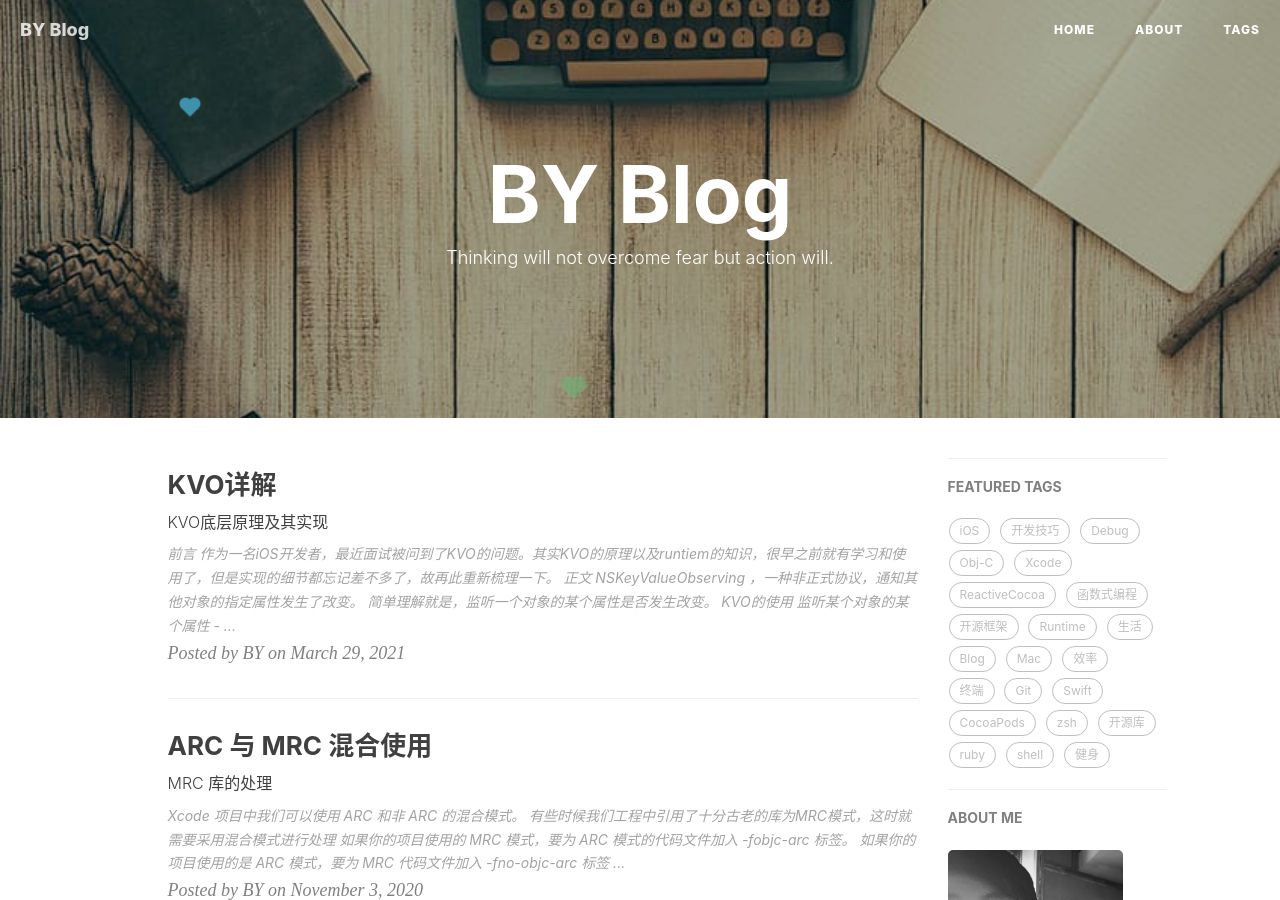
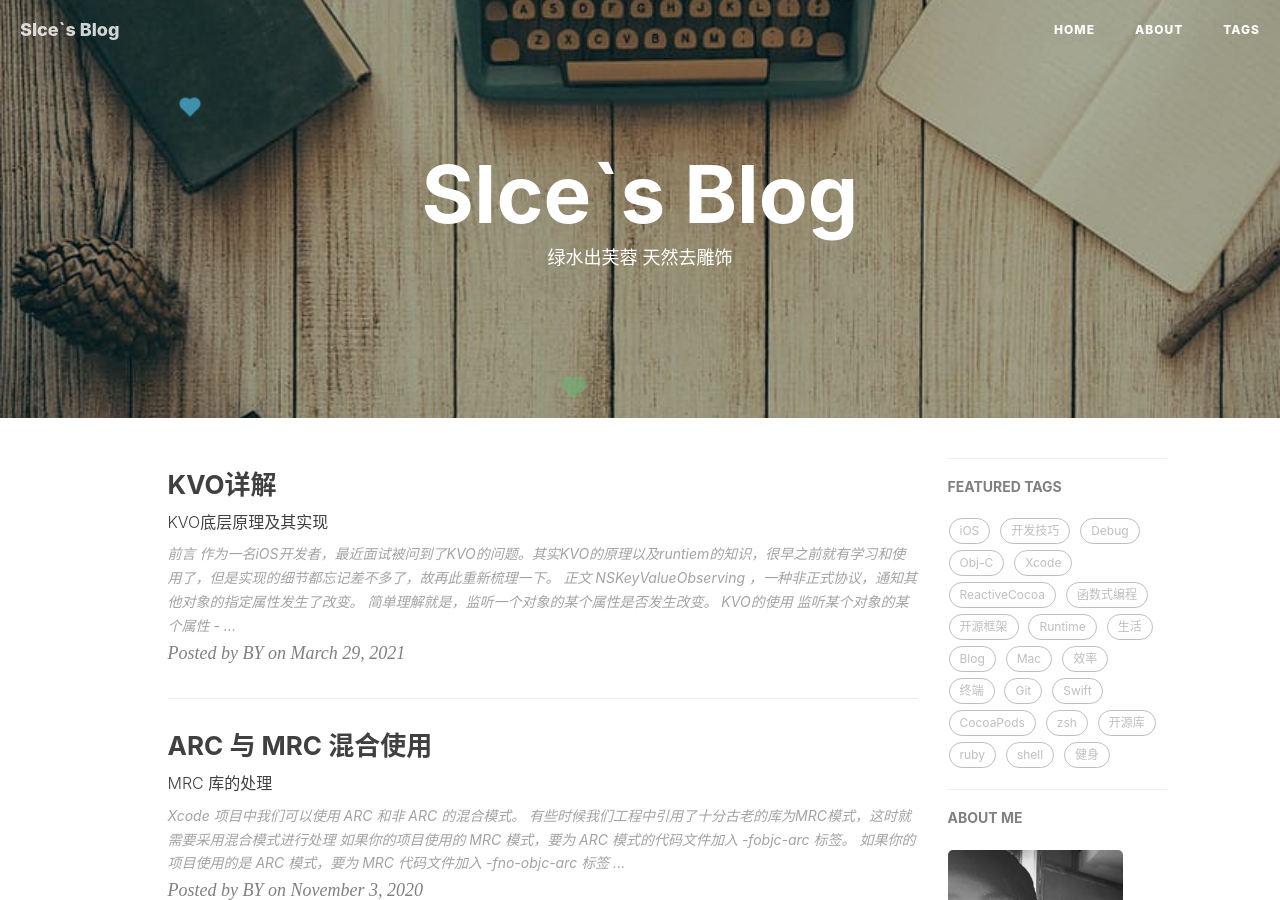
Before and after one commit to imoisture/imoisture.github.io, a Jekyll site: the page built from index.html, in a window 1280 px wide and 900 px high. Built offline with Jekyll 4.4.1, drawn with Linux system fonts in a browser that asks for light colours; nearby versions of some CDN libraries; the list of posts is cut into pages by our own code; comment, search, counter and statistics services are not loaded; some of the changed lines change nothing that is shown; some of the changed text lies outside the part shown.

Commit message:
edit blog config

```diff
--- a/_config.yml
+++ b/_config.yml
@@ -1,13 +1,13 @@
 # Site settings
-title: BY Blog
-SEOTitle: 柏荧的博客 | BY Blog
+title: SIce`s Blog
+SEOTitle: 冰冰的个人主页 | BY Blog
 header-img: img/post-bg-desk.jpg
 email: qiubaiying@gmail.com
 description: "Every failure is leading towards success."
-keyword: "BY, BY Blog, 柏荧的博客, qiubaiying, 邱柏荧, iOS, Apple, iPhone"
-url: "http://qiubaiying.github.io"          # your host, for absolute URL
+keyword: "BY, BY Blog, 冰冰的博客, sice, littleShan, 单亦冰, iOS, Apple, iPhone"
+url: "https://imoisture.github.io/"          # your host, for absolute URL
 baseurl: ""      # for example, '/blog' if your blog hosted on 'host/blog'
-github_repo: "https://github.com/qiubaiying/qiubaiying.github.io.git" # you code repository
+github_repo: "https://github.com/imoisture/imoisture.github.io" # you code repository
 
 # Sidebar settings
 sidebar: true                           # whether or not using Sidebar.
--- a/index.html
+++ b/index.html
@@ -1,6 +1,6 @@
 ---
 layout: page
-description: "Thinking will not overcome fear but action will."
+description: "绿水出芙蓉 天然去雕饰"
 ---
 
 {% for post in paginator.posts %}
@@ -19,7 +19,8 @@ description: "Thinking will not overcome fear but action will."
         </div>
     </a>
     <p class="post-meta">
-        Posted by {% if post.author %}{{ post.author }}{% else %}{{ site.title }}{% endif %} on {{ post.date | date: "%B %-d, %Y" }}
+        Posted by {% if post.author %}{{ post.author }}{% else %}{{ site.title }}{% endif %} on {{ post.date | date: "%B
+        %-d, %Y" }}
     </p>
 </div>
 <hr>
```
